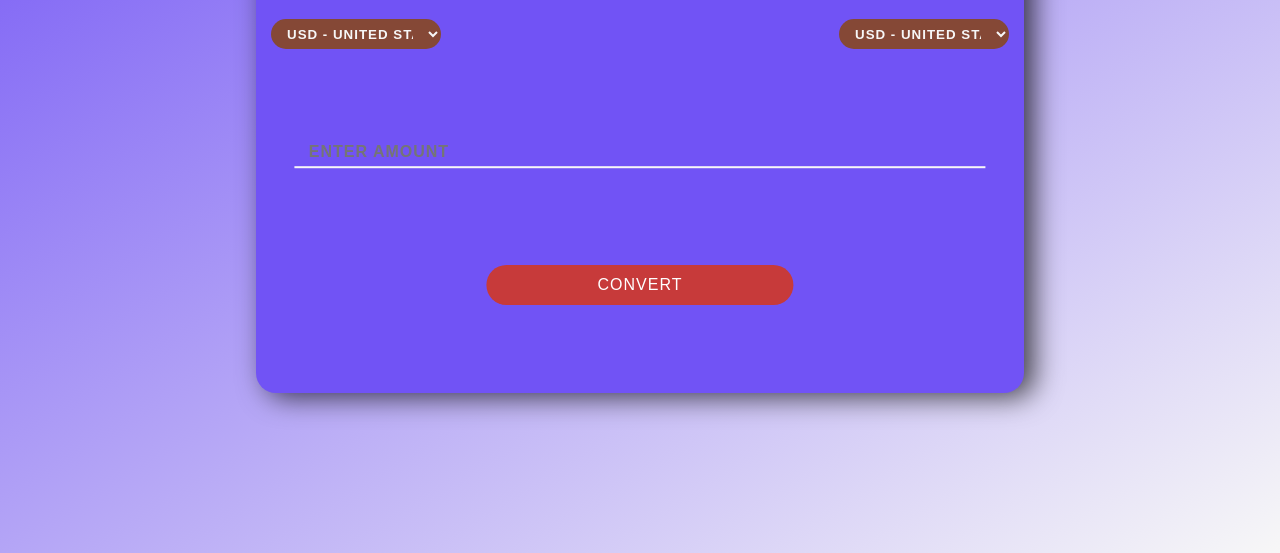
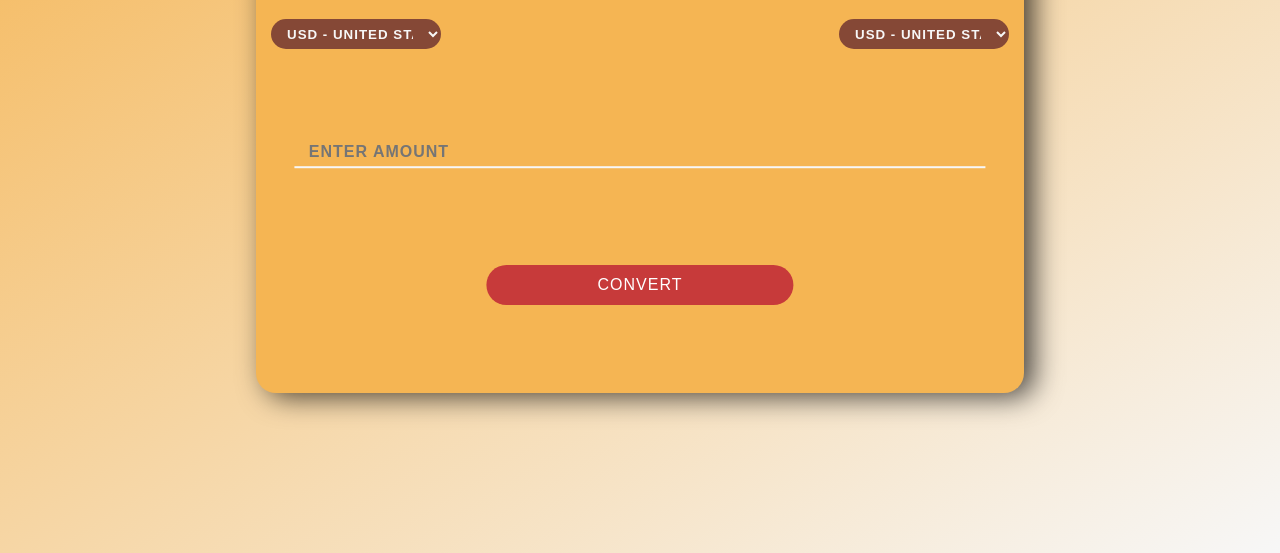
Before and after one commit to priyanshgitthat/Currency-Converter, a plain HTML site: page index.html in a window 1280 px wide. Shown: the part 247-800 px from the top of the page. Drawn offline with Linux system fonts and the light colour scheme.

Commit message:
background color changes for testing

```diff
--- a/style.css
+++ b/style.css
@@ -13,7 +13,7 @@ body {
 
 :root {
     --white: #f7f7f7;
-    --yellow: #7153f5;
+    --yellow: #f5b553;
     --brown: #854836;
     --black: #2b2a2aa6;
 }
```
